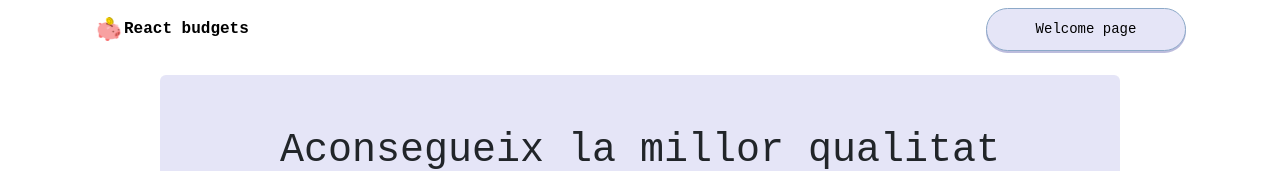
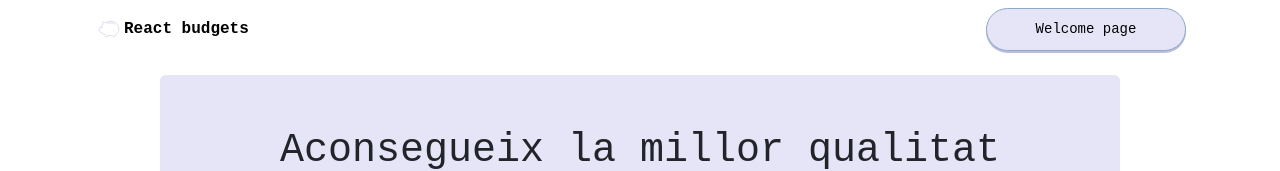
Before and after one commit to Luovtyrell/React-budgets, a React (Vite) app: page / in a window 1280 px wide. Shown: the top 171 px of the page. Built offline with nearby package versions, Linux system fonts and the light colour scheme.

Commit message:
Updated svg from navbar

```diff
--- a/src/pages/Home/BudgetHome.jsx
+++ b/src/pages/Home/BudgetHome.jsx
@@ -14,7 +14,7 @@ const Home = () => {
       <nav className="navbar">
         <div className="container-fluid mb-3">
           <span className="navbar-brand mb-0 ml-5 fs-6 fw-semibold">
-            <img src="src/assets/hucha.png" width="30" height="24" />
+            <img src="src/assets/hucha.svg" width="30" height="24" />
             React budgets
           </span>
           <Link to="/welcome">
```
Also changed, not shown: src/assets/hucha.png (deleted), src/assets/hucha.svg (added).
